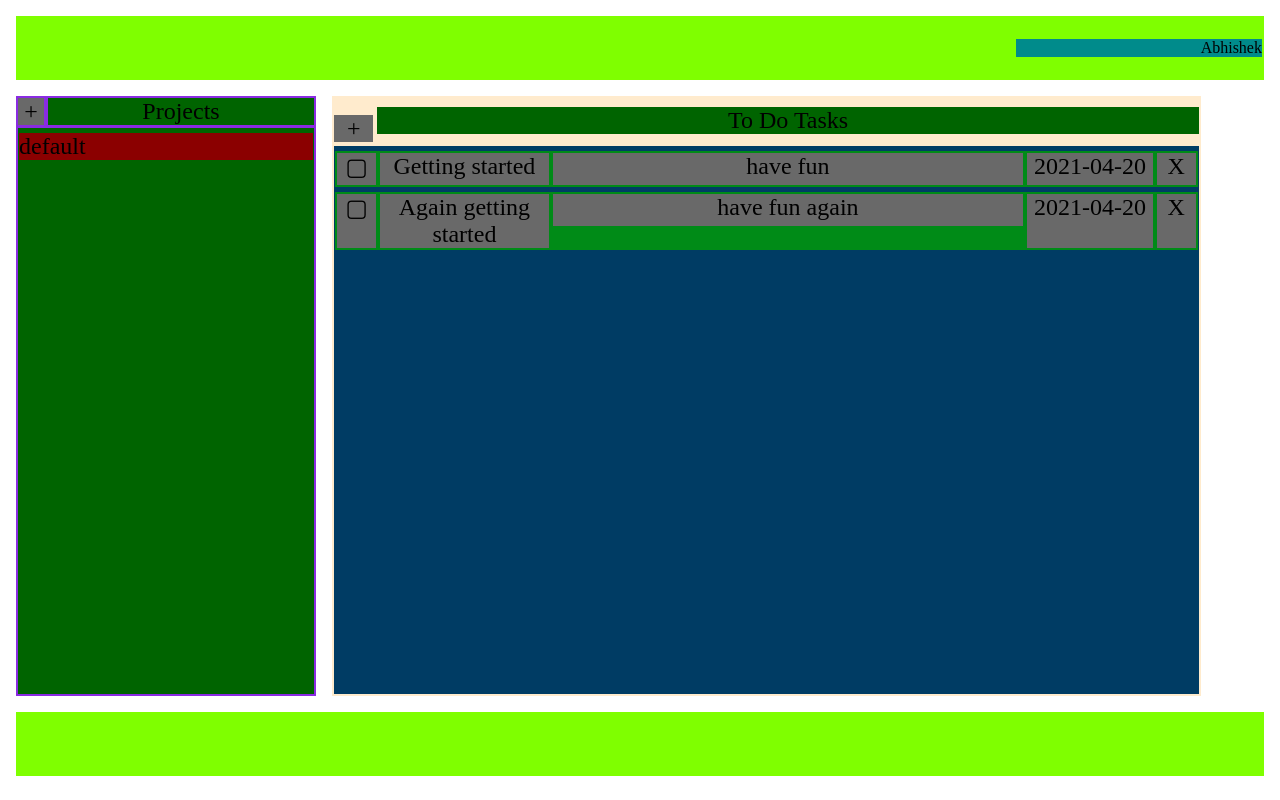
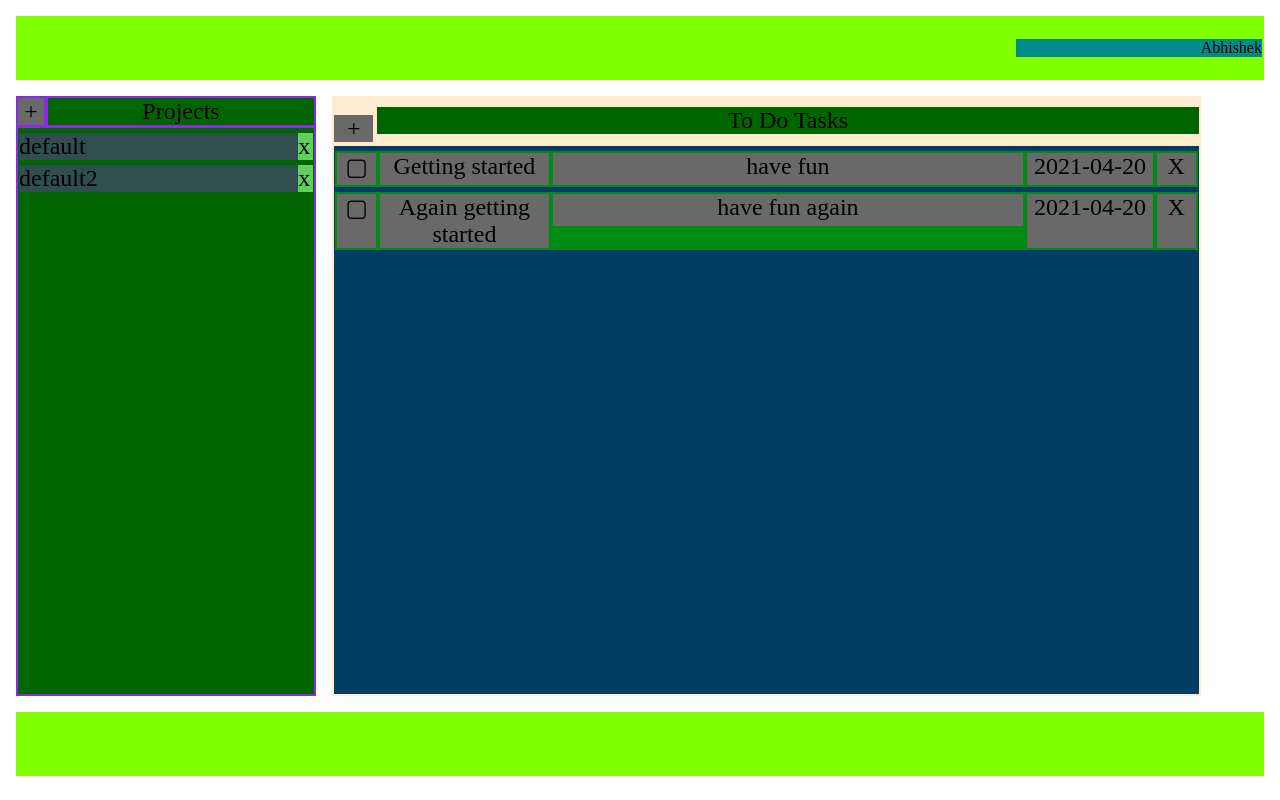
Before and after one commit to mohite-abhi/todoList-website, a website with bundled scripts: page dist/index.html in a window 1280 px wide. Built offline with nearby package versions, Linux system fonts and the light colour scheme.

Commit message:
create project change function

```diff
--- a/src/renderTasks.js
+++ b/src/renderTasks.js
@@ -1,5 +1,5 @@
 import { Session } from "./todoManipulation"
-import { createTaskDom, addTaskToList, addProjectToList, createExpandedTaskDom } from './todoDom'
+import { createTaskDom, addTaskToList, createProjectDom, createExpandedTaskDom } from './todoDom'
 
 var completeFunction = function () {
     var elem = document.getElementById(this.parentNode.id).childNodes[0]
@@ -11,12 +11,8 @@ var completeFunction = function () {
     else {
         elem.innerHTML = "&#9634;"
         Session.user.projects[coor[0]].toDoLists[coor[1]].isComplete = false
-        // console.log("why here")
     }
     Session.pushUpdate()
-
-    // console.log(this.parentNode.id)
-    // elem.onclick = completeFunction
 }
 
 
@@ -24,7 +20,6 @@ var completeFunction = function () {
 var checkListCompleteFun = function () {
     var elem = document.getElementById(this.id).childNodes[0]
     var coor = JSON.parse(this.id)
-    // console.log(elem.innerHTML)
     if (Session.user.projects[coor[0]].toDoLists[coor[1]].checkList.taskStatus[coor[2]] == false) {
         elem.innerHTML = "&#10003;"
         Session.user.projects[coor[0]].toDoLists[coor[1]].checkList.taskStatus[coor[2]] = true
@@ -34,8 +29,6 @@ var checkListCompleteFun = function () {
         Session.user.projects[coor[0]].toDoLists[coor[1]].checkList.taskStatus[coor[2]] = false
     }
     Session.pushUpdate()
-
-    // elem.onclick = checkListCompleteFun
 }
 
 
@@ -65,8 +58,8 @@ var renderTasks = function (i) {
             task.childNodes[3].onclick = expandFunction;
             task.childNodes[4].onclick = deleteFunction;
             // task.childNodes[5].onclick = deleteFunction;
+            task.id = JSON.stringify([i, j++]);
             addTaskToList(task);
-            task.id = JSON.stringify([i, j++]);
         });
 }
 
@@ -78,24 +71,52 @@ var expandTask = function (coor) {
     renderTasks(coor[0])
 
     var old = document.getElementById(JSON.stringify(coor))
+
     var expandedTaskHtml = createExpandedTaskDom(Session.user.projects[coor[0]].toDoLists[coor[1]])
     expandedTaskHtml.id = old.id
     expandedTaskHtml.childNodes[0].onclick = completeFunction;
 
+    //working on checklist
     var k = 0
     expandedTaskHtml.childNodes[4].childNodes.forEach((elem)=>{
         elem.id = JSON.stringify([coor[0], coor[1], k++])
         elem.onclick = checkListCompleteFun;
 
     })
+
     old.parentNode.replaceChild(expandedTaskHtml, old)
 }
 
 
+
 var renderProjects = function () {
     var projects = Session.user.projects;
+    var i =0
+
+
+    var openProject = (ele) =>{
+        var projNo = JSON.parse(ele.srcElement.parentNode.id);
+        // console.log(projNo)
+        var taskArea = document.getElementById("taskList")
+        taskArea.innerHTML = '';
+        renderTasks(projNo)
+        // console.log(event.srcElement.parentNode.id)
+        // console.log(Session.user.projects[this.id]);
+    }
+
     projects.forEach(element => {
-        addProjectToList(element.name);
+        var projectHtml = createProjectDom(element.name);
+        projectHtml.id = JSON.stringify([i++])
+        document.getElementById("list").appendChild(projectHtml);
+        projectHtml.onclick = openProject
+        // projectHtml.addEventListener("click", openProject(this));
+        // projectHtml.childNodes[0].onclick = openProject
+        // console.log(projectHtml.childNodes[0].parentNode)
+        // proj.childNodes[0].onclick = ()=>{console.log(this.parentNode.id)}
+        // proj.childNodes[0].onclick = ()=>{console.log("hel")}
+        // proj.childNodes[0].onclick = () =>{console.log("hello")}
+        // console.log(proj.childNodes[0].)
+        // addProjectToList(element.name);
     });
 }
 
--- a/src/todoDom.js
+++ b/src/todoDom.js
@@ -30,9 +30,18 @@ var createTaskDom = function(iscmplt, ttl, dsc, dte){
 }
 
 
-var addProjectToList = function(nme){
-    var name = createDiv("projectItem", nme);
-    document.getElementById("list").appendChild(name);
+var createProjectDom = function(nme){
+    var name = createDiv("name", nme);
+    var del = createDiv("del", nme);
+    del.innerHTML = "x"
+    name.innerHTML = nme
+    var projRow = createDiv("projectItem")
+    // name.onclick = ()=>{console.log(this)}
+    // document.getElementById("list").appendChild(name);
+    projRow.appendChild(name)
+    projRow.appendChild(del)
+    // console.log(projRow)
+    return projRow;
 }
 
 
@@ -83,4 +92,4 @@ var createExpandedTaskDom = function(todo){
 
 
 
-export {createTaskDom, addTaskToList, addProjectToList, createExpandedTaskDom}
+export {createTaskDom, addTaskToList, createProjectDom, createExpandedTaskDom}
--- a/src/todoManipulation.js
+++ b/src/todoManipulation.js
@@ -50,7 +50,7 @@ var ToDoProject = function (projName, listOfToDoList = []) {
 var User = function (userName = "anonymous") {
     var user = {}
     user.name = userName;
-    user.projects = [new ToDoProject("default", [ToDoList("Getting started", "have fun", JSON.stringify(new Date()).slice(1,11), 1, Checklist(["item 1", "item 2"])), ToDoList("Again getting started", "have fun again", JSON.stringify(new Date()).slice(1,11), 1, Checklist(["item 3", "item 4"]))])];
+    user.projects = [new ToDoProject("default", [ToDoList("Getting started", "have fun", JSON.stringify(new Date()).slice(1,11), 1, Checklist(["item 1", "item 2"])), ToDoList("Again getting started", "have fun again", JSON.stringify(new Date()).slice(1,11), 1, Checklist(["item 3", "item 4"]))]), new ToDoProject("default2", [ToDoList("Getting started2", "have fun2", JSON.stringify(new Date()).slice(1,11), 1, Checklist(["item 12", "item 22"])), ToDoList("Again getting started2", "have fun again2", JSON.stringify(new Date()).slice(1,11), 1, Checklist(["item 32", "item 42"]))])];
     user.createNewProject = function (projName) {
         tempProj = ToDoProject(projName);
         user.projects.push(tempProj);
@@ -76,6 +76,7 @@ var Session = (function () {
             var userData = JSON.parse(localStorage.user);
             var userObject = new User(userData.name)
             userObject.removeProject(0)
+            userObject.removeProject(0)
             userData.projects.forEach((i) => {
                 var tempProject = new ToDoProject(i.name)
                 i.toDoLists.forEach((j) => {
```
Also changed, not shown: dist/index.css, dist/index.html, dist/main.js.
